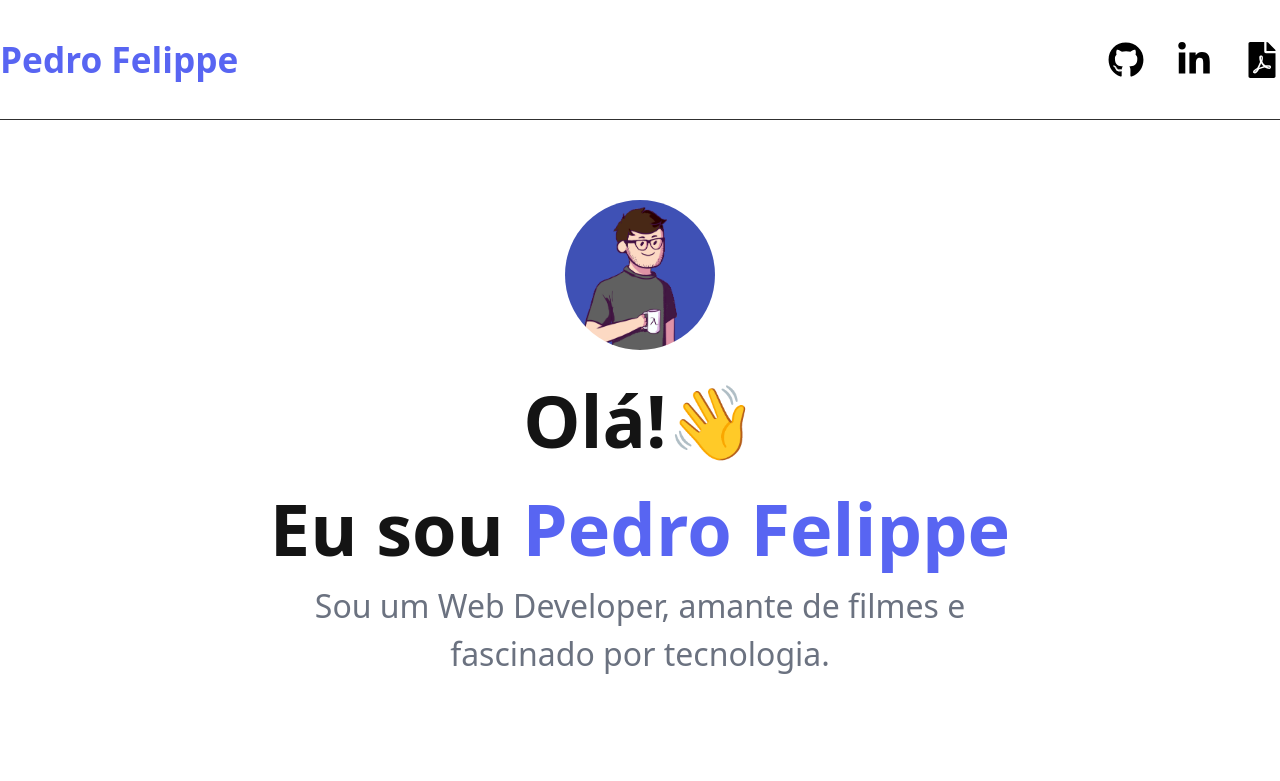
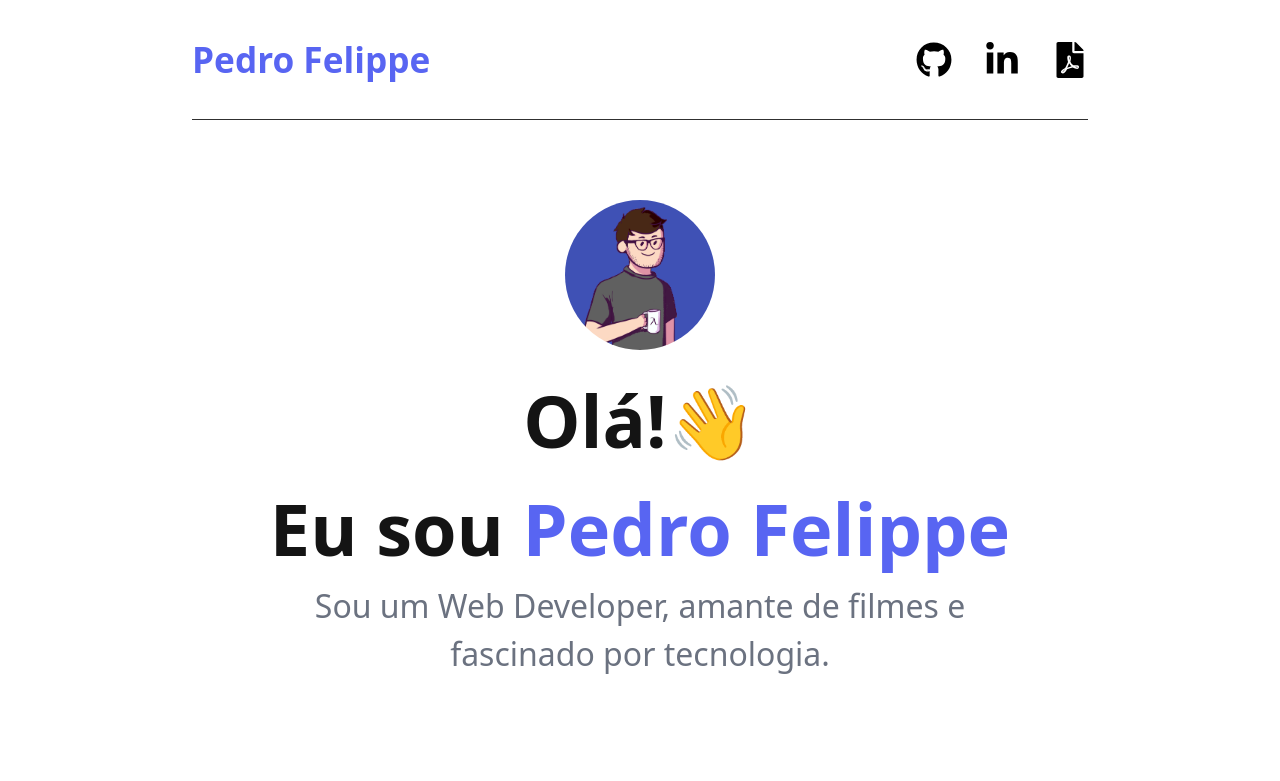
Before and after one commit to pefelippe/Portfolio, a Next.js app: page / in a window 1280 px wide. Shown: the top 781 px of the page. Built offline with nearby package versions, Linux system fonts and the light colour scheme.

Commit message:
mais uma vez alterando o layout

```diff
--- a/src/components/layout/Header.tsx
+++ b/src/components/layout/Header.tsx
@@ -12,14 +12,14 @@ const Navbar = () => {
   const { id } = router.query;
   return (
     <motion.nav
-      className=" z-10 font-semibold  w-full  max-md:h-[10vh] justify-between max-w-7xl
-    h-[15vh]  mx-auto flex items-center max-lg:px-6  snap-start text-[#000] border-b-[1px] border-[#303030]"
+      className=" z-10 font-semibold  w-full  max-md:h-[10vh] justify-between max-w-4xl
+    h-[15vh]  mx-auto flex items-center max-lg:px-6  snap-start text-[#000] border-b-[0.5px] border-[#303030]"
     >
       <motion.div
         initial={{ opacity: 0, y: -50 }}
         animate={{ opacity: 1, y: 0 }}
         transition={{ duration: 1 }}
-        className=" h-full  flex items-center w-full justify-between  max-w-7xl "
+        className=" h-full flex items-center w-full justify-between  max-w-4xl "
       >
         <Link
           href="/"
```
